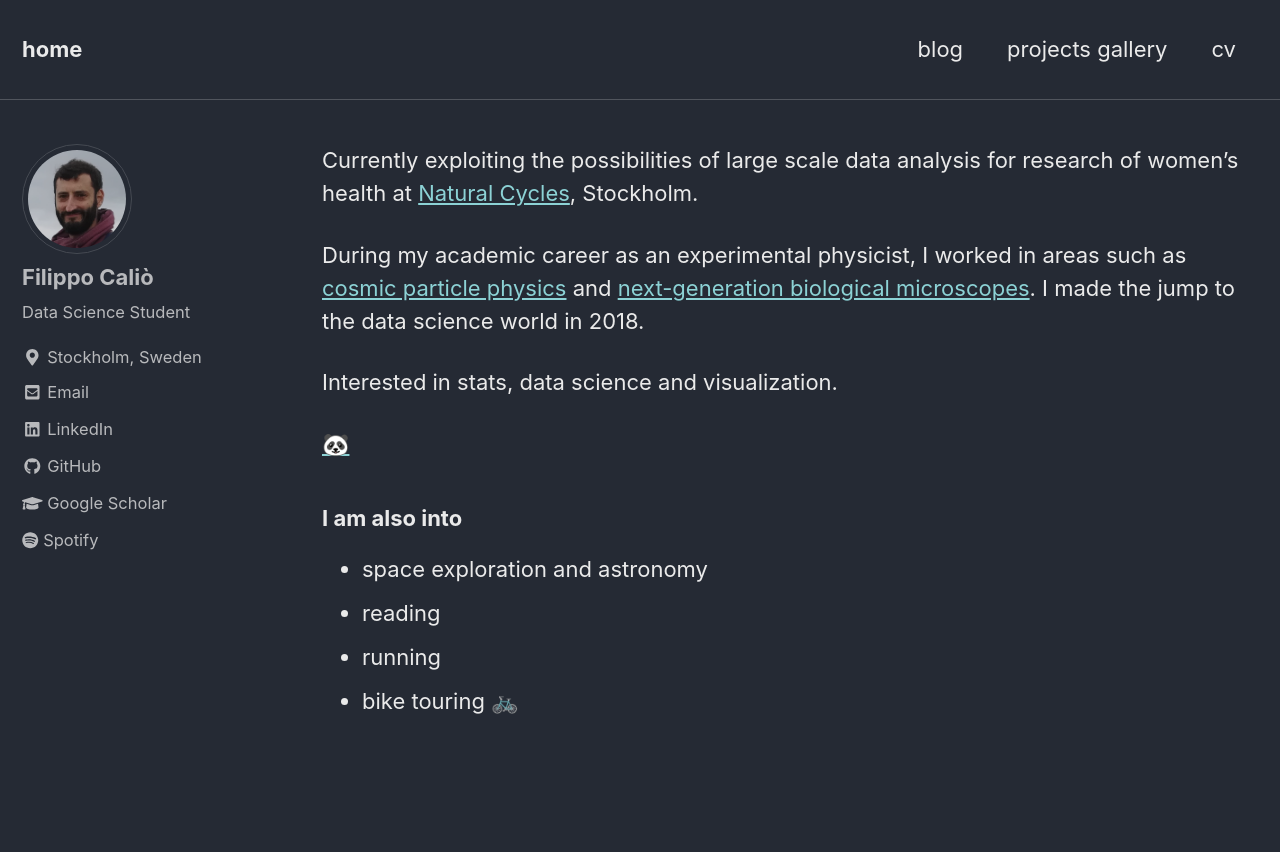
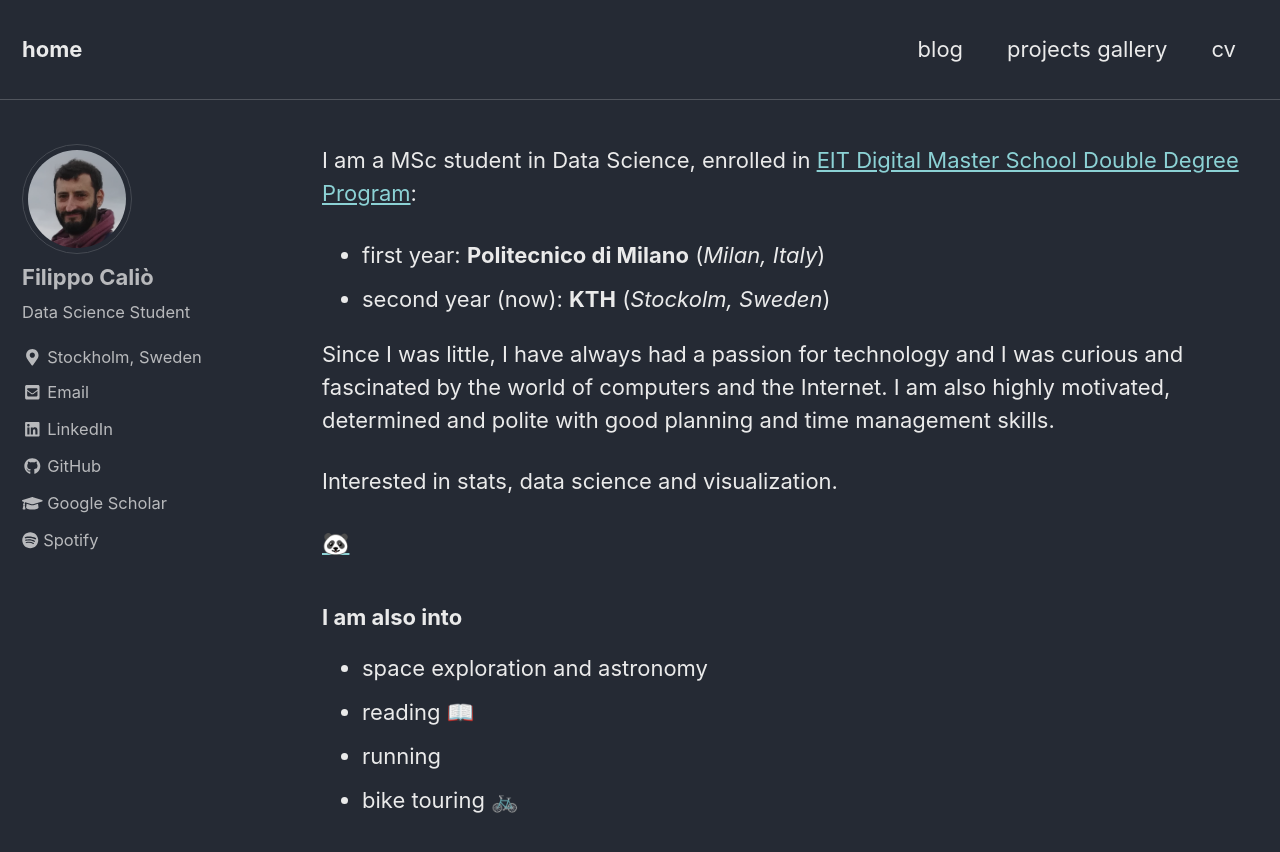
Before and after one commit to fillics/fillics.github.io, a Jekyll site: the page built from index.md, in a window 1280 px wide and 900 px high. Shown: the top 852 px of the window. Built offline with Jekyll 4.4.1, drawn with Linux system fonts in a browser that asks for light colours; nearby versions of some CDN libraries; emoji names are drawn with the system emoji font.

Commit message:
initial commit

```diff
--- a/_config.yml
+++ b/_config.yml
@@ -105,12 +105,12 @@ author:
   keybase          :
   instagram        :
   lastfm           :
-  linkedin         : "https://www.linkedin.com/in/filippo-calio/"
+  linkedin         : "filippo-calio"
   pinterest        :
   soundcloud       :
   stackoverflow    :
   googlescholar    :
-  spotify          : "https://open.spotify.com/user/a7zp7th73arbn12vfcicjrj9u?si=84e8c58ddfee4a11"
+  spotify          : "https://open.spotify.com/user/a7zp7th73arbn12vfcicjrj9u?si=746617bd00ed48bd"
   steam            : # "steamId" (the last part of your profile url, e.g. https://steamcommunity.com/id/steamId/)
   tumblr           :
   twitter          :
--- a/index.md
+++ b/index.md
@@ -5,9 +5,11 @@ share: false
 comments: false
 ---
 
-Currently exploiting the possibilities of large scale data analysis for research of women's health at [Natural Cycles](https://www.naturalcycles.com/), Stockholm.
+I am a MSc student in Data Science, enrolled in [EIT Digital Master School Double Degree Program](https://masterschool.eitdigital.eu/data-science):
+* first year: **Politecnico di Milano** (_Milan, Italy_)
+* second year (now): **KTH** (_Stockolm, Sweden_)
 
-During my academic career as an experimental physicist, I worked in areas such as [cosmic particle physics](https://www.auger.org/) and [next-generation biological microscopes](http://testalab.org/). I made the jump to the data science world in 2018.
+Since I was little, I have always had a passion for technology and I was curious and fascinated by the world of computers and the Internet. I am also highly motivated, determined and polite with good planning and time management skills.
 
 Interested in stats, data science and visualization.
 
@@ -15,6 +17,6 @@ Interested in stats, data science and visualization.
 
 ### I am also into
 * space exploration and astronomy
-* reading
+* reading 📖
 * running
 * bike  touring :bike:
```
